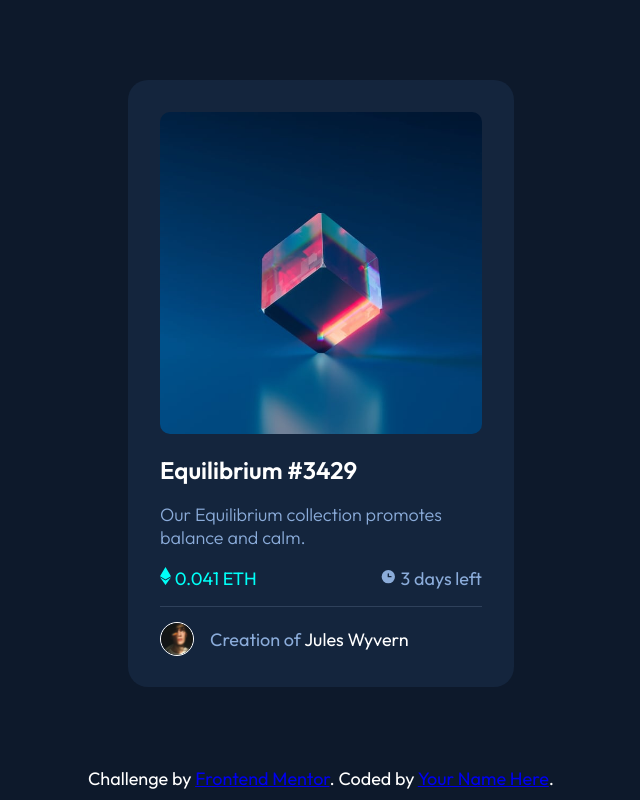
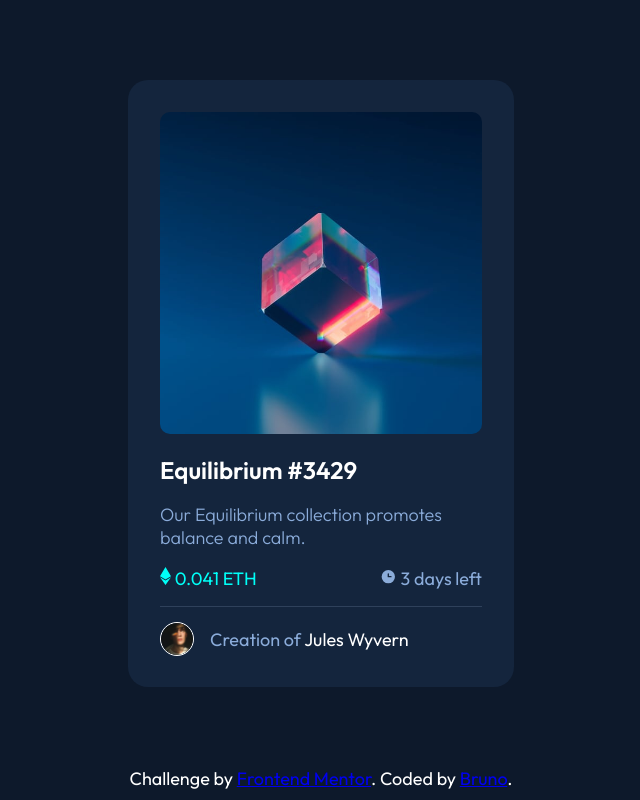
Before and after one commit to Bruno0221/NFT-Preview-Card, a plain HTML site: page index.html in a window 1280 px wide. Shown: the whole page, without its empty margins (319-959 px from the left). Drawn offline with Linux system fonts and the light colour scheme.

Commit message:
put name in index.html

```diff
--- a/index.html
+++ b/index.html
@@ -60,7 +60,8 @@
       Challenge by
       <a href="https://www.frontendmentor.io?ref=challenge" target="_blank"
         >Frontend Mentor</a
-      >. Coded by <a href="#">Your Name Here</a>.
+      >. Coded by
+      <a href="https://github.com/Bruno0221" target="_blank">Bruno</a>.
     </div>
   </body>
 </html>
```
